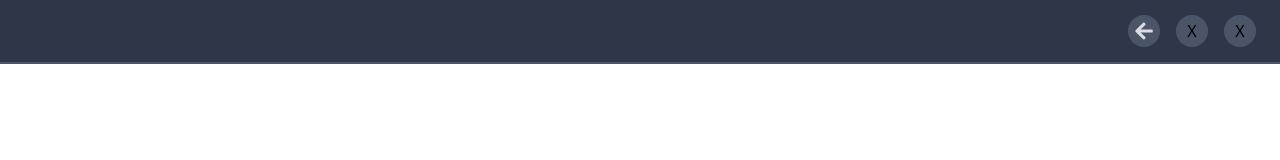
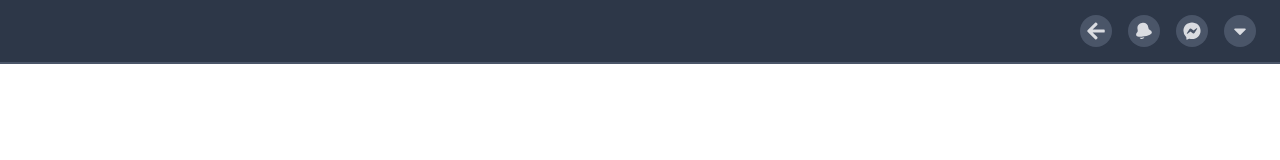
Before and after one commit to LJ1001/vue-animated-dropdown, a Vue app: page / in a window 1280 px wide. Shown: the top 160 px of the page. Built offline with nearby package versions, Linux system fonts and the light colour scheme.

Commit message:
toggle dropdown

```diff
--- a/src/App.vue
+++ b/src/App.vue
@@ -8,11 +8,24 @@
       </NavItem>
 
       <NavItem>
-        <template #icon>X</template>
+        <template #icon>
+          <Bell/>
+        </template>
       </NavItem>
 
       <NavItem>
-        <template #icon>X</template>
+        <template #icon>
+          <Messenger/>
+        </template>
+      </NavItem>
+
+      <NavItem>
+        <template #icon>
+          <Caret/>
+        </template>
+        <template #dropdown>
+          <!-- <p>Toggle</p> -->
+        </template>
       </NavItem>
     </NavBar>
   </div>
@@ -22,6 +35,9 @@
 import NavBar from './components/NavBar';
 import NavItem from './components/NavItem';
 import Arrow from './components/icons/Arrow';
+import Bell from './components/icons/Bell';
+import Messenger from './components/icons/Messenger';
+import Caret from './components/icons/Caret';
 
 export default {
   name: 'App',
@@ -29,6 +45,9 @@ export default {
     NavBar,
     NavItem,
     Arrow,
+    Bell,
+    Messenger,
+    Caret,
   },
 };
 </script>
--- a/src/components/NavItem.vue
+++ b/src/components/NavItem.vue
@@ -3,14 +3,27 @@
     <a
       href="#"
       class="w-8 h-8 bg-gray-700 rounded-full p-1 m-1 flex justify-center items-center
-            transition duration-300 hover:bg-gray-600">
+            transition duration-300 hover:bg-gray-600"
+      @click="toggleOpen">
       <slot name="icon"></slot>
     </a>
+
+    <slot v-if="open" name="dropdown"></slot>
   </li>
 </template>
 
 <script>
 export default {
   name: 'NavItem',
+  data() {
+    return {
+      open: false,
+    };
+  },
+  methods: {
+    toggleOpen() {
+      this.open = !this.open;
+    },
+  },
 };
 </script>
```
